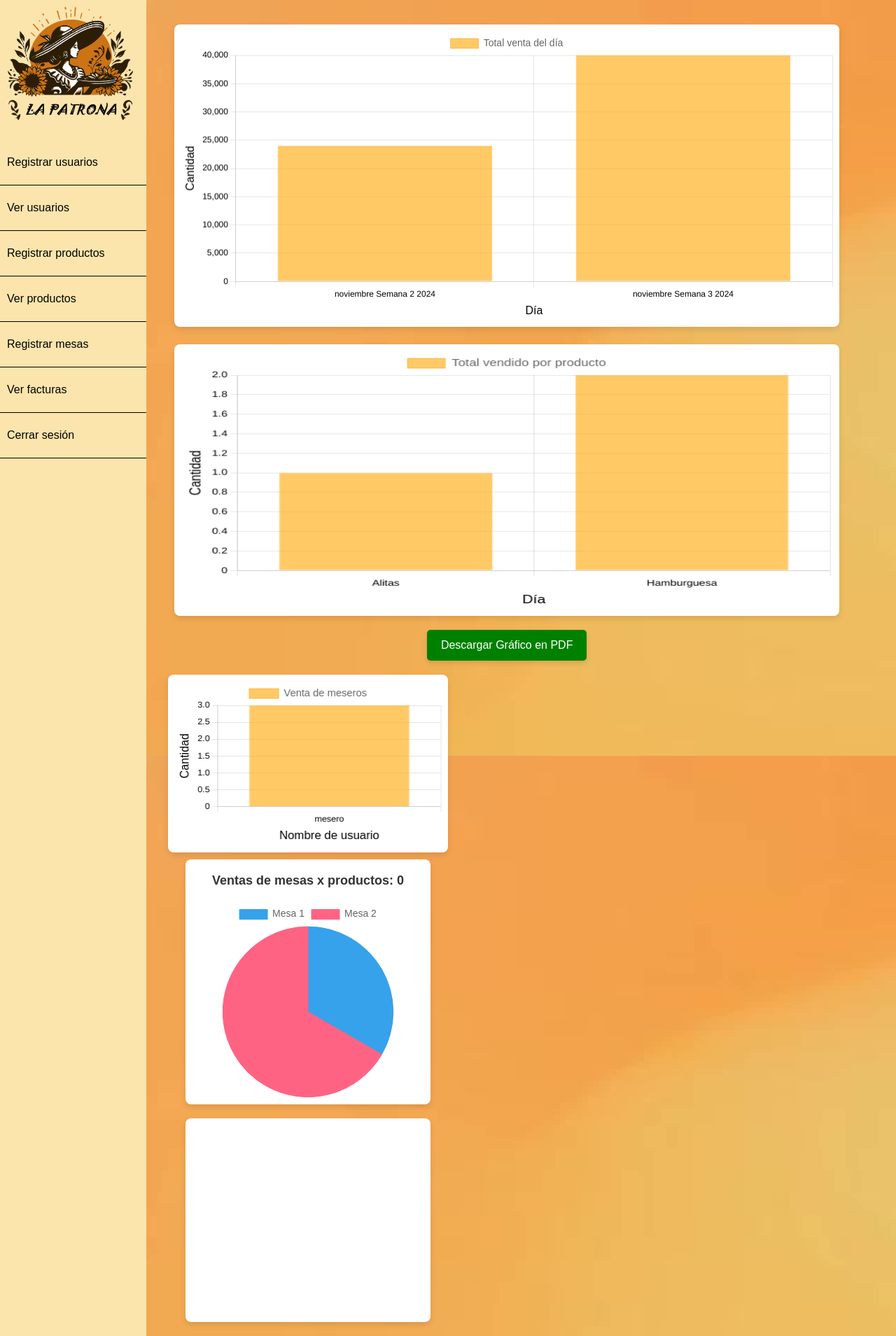
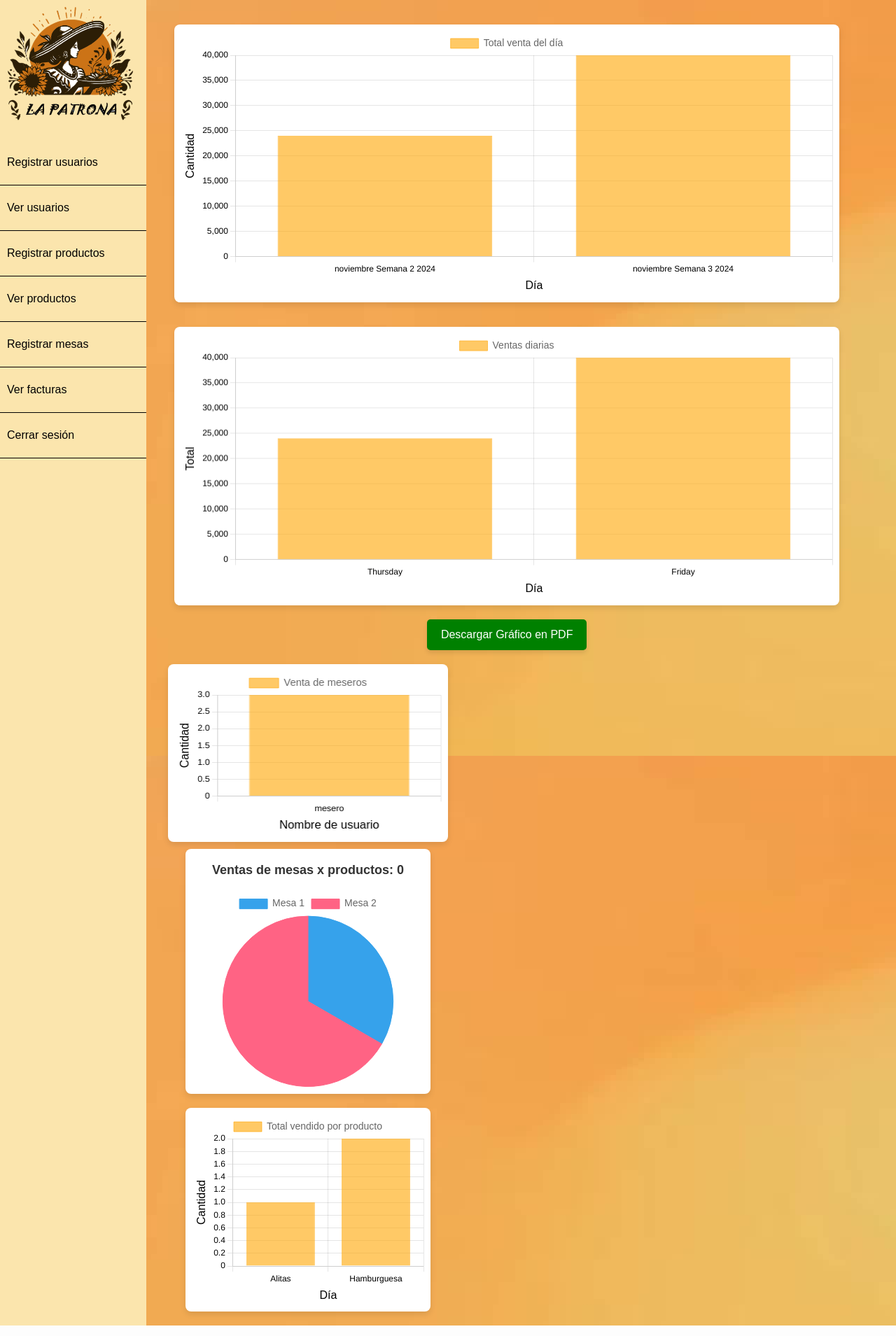
Before and after one commit to Juandoqg/Restaurant, a Django app: page /administrador/ in a window 1280 px wide. Shown: the whole page at 70% size. Run offline with Django 5.2, Linux system fonts and the light colour scheme; a user stored in the database is signed in; data comes from the database, SQL or seed files in the repository; a map, chart or similar area stays blank; some libraries are stand-ins or nearby versions.

Commit message:
ultimo grafico

```diff
--- a/myapp/static/css/Administrador.css
+++ b/myapp/static/css/Administrador.css
@@ -219,6 +219,14 @@ canvas {
     border-radius: 8px; /* Bordes redondeados */
     box-shadow: 0 4px 8px rgba(0, 0, 0, 0.1); /* Sombra suave */
   }
+
+    #histogramaDias {
+    width: 100%; /* El gráfico ocupará todo el ancho disponible */
+    background-color: white; /* Fondo blanco */
+    margin-top: 10px;
+    border-radius: 8px; /* Bordes redondeados */
+    box-shadow: 0 4px 8px rgba(0, 0, 0, 0.1); /* Sombra suave */
+  }
   #descargar-pdf {
     background-color: green; /* Color azul */
     color: white; /* Texto blanco */
--- a/myapp/static/js/grafico.js
+++ b/myapp/static/js/grafico.js
@@ -59,13 +59,17 @@ document.addEventListener("DOMContentLoaded", function() {
       crearGrafico2(meseros, ventas_meseros);
       crearGrafico3(mesas, data.cantidades_vendidas_mesas, 0);
       crearGrafico4(data.productos, data.cantidades_productos);
+      crearGrafico5(data.dias_semana, data.ventas_dias);
+
 
 
       document.getElementById('descargar-pdf').addEventListener('click', function() {
         descargarPDF('histograma', 'grafico_ventas_mes_semana.pdf', 180, 160);
         descargarPDF('meseros', 'grafico_ventas_meseros.pdf', 180, 160 );
         descargarPDF('mesas', 'grafico_ventas_mesas.pdf', 180, 160);
-        descargarPDF('productosChart', 'grafico_productos_mas_vendidos.pdf', 180, 160);
+        descargarPDF('histogramaProductos', 'grafico_productos_mas_vendidos.pdf', 180, 160);
+        descargarPDF('histogramaDias', 'grafico_dias_vendidos.pdf', 180, 160);
+
 
       });
     })
@@ -387,6 +391,83 @@ const crearGrafico4 = (productos, cantidades) => {
   });
 };
 
+const crearGrafico5= (dias, cantidadesDias) => {
+  const ctx = document.getElementById('histogramaDias').getContext('2d');
+  const myChart = new Chart(ctx, {
+    type: 'bar', // Cambiar el tipo de gráfico a 'bar' (barras)
+    data: {
+      labels: dias, // Las fechas se pasan como etiquetas en el eje X
+      datasets: [{
+        label: 'Ventas diarias',
+        data: cantidadesDias, // Los valores sumados para cada fecha
+        backgroundColor: 'rgba(255, 165, 0, 0.6)', // Color naranja con opacidad de las barras
+        borderColor: 'rgba(255, 165, 0, 0.6)', // Color del borde de las barras (azul)
+        borderWidth: 1, // Ancho del borde de las barras
+      }]
+    },
+    options: {
+      responsive: true,
+      plugins: {
+        legend: {
+          position: 'top',
+          labels: {
+            font: {
+              family: 'Arial',
+              size: 14
+            }
+          }
+        }
+      },
+      scales: {
+        y: {
+          beginAtZero: true,
+          ticks: {
+            color: 'black' // Color de los ticks del eje Y
+          },
+          grid: {
+            color: 'rgba(0, 0, 0, 0.1)' // Color de la cuadrícula en el eje Y
+          },
+          title: {
+            display: true,
+            text: 'Total', // Título del eje Y
+            color: 'black', // Color del título del eje Y
+            font: {
+              size: 16,  // Tamaño de la fuente del título
+              family: 'Arial' // Fuente del título
+            }
+          }
+        },
+        x: {
+          ticks: {
+            color: 'black' // Color de los ticks del eje X
+          },
+          grid: {
+            color: 'rgba(0, 0, 0, 0.1)' // Color de la cuadrícula en el eje X
+          },
+          title: {
+            display: true,
+            text: 'Día', // Título del eje X
+            color: 'black', // Color del título del eje X
+            font: {
+              size: 16,  // Tamaño de la fuente del título
+              family: 'Arial' // Fuente del título
+            }
+          }
+        }
+      },
+      layout: {
+        padding: {
+          left: 10,
+          right: 10,
+          top: 10,
+          bottom: 10
+        }
+      },
+      backgroundColor: '#ffffff', // Fondo blanco para el gráfico
+    }
+  });
+};
+
 function descargarPDF(canvasId, nombreArchivo, width, height) {
   const { jsPDF } = window.jspdf; // Acceder a jsPDF v2.x
   const doc = new jsPDF();
--- a/myapp/templates/administrador.html
+++ b/myapp/templates/administrador.html
@@ -56,10 +56,10 @@
         <div class="chart-column">
 
         <div class="chart-container">
-            <canvas id="histograma" width="550" height="250"></canvas>
+            <canvas id="histograma" width="550" height="230"></canvas>
         </div>
         <div class="chart-container6">
-                <canvas id="histogramaProductos" width="550" height="300"></canvas>
+                <canvas id="histogramaDias" width="550" height="230"></canvas>
             </div>
                         <button id="descargar-pdf">Descargar Gráfico en PDF</button>
 
--- a/myapp/views/viewsFactura.py
+++ b/myapp/views/viewsFactura.py
@@ -7,47 +7,44 @@ from collections import defaultdict
 from django.contrib.auth.decorators import login_required
 from django.utils import timezone
 import re
+import calendar
 
 def datos_facturas(request):
-    # Obtener todas las facturas
     facturas = Factura.objects.all()
 
-    # Inicializar listas para fechas y valores
     fechas = [factura.fecha.strftime('%Y-%m-%d') for factura in facturas]
     valores = [float(factura.valor) for factura in facturas]
 
-    # Diccionarios para acumular ventas por mesero y mesa
     cantidad_por_mesero = {}
     cantidad_por_mesa = {}
+    productos_vendidos = defaultdict(int)
+    ventas_por_dia = defaultdict(float)  # Nuevo: para acumular ventas por día de la semana
 
-    # Diccionario para productos más vendidos
-    productos_vendidos = defaultdict(int)
-
-    # Recorrer cada factura y extraer datos
     for factura in facturas:
         productos = re.findall(r'([A-Za-z\s]+)\s\(Cantidad:\s(\d+)\)', factura.cosasPedidas)
+
+        # Día de la semana (0=lunes, 6=domingo)
+        dia_semana = factura.fecha.weekday()
+        nombre_dia = calendar.day_name[dia_semana]
+        ventas_por_dia[nombre_dia] += float(factura.valor)
 
         for producto, cantidad in productos:
             cantidad = int(cantidad)
 
-            # Acumulando las ventas por mesero
             mesero_id = factura.idMesero.id
             if mesero_id in cantidad_por_mesero:
                 cantidad_por_mesero[mesero_id]['cantidad'] += cantidad
             else:
                 cantidad_por_mesero[mesero_id] = {'nombre': factura.idMesero.username, 'cantidad': cantidad}
 
-            # Acumulando las ventas por mesa
             mesa_id = factura.mesa.idMesa
             if mesa_id in cantidad_por_mesa:
                 cantidad_por_mesa[mesa_id]['cantidad'] += cantidad
             else:
                 cantidad_por_mesa[mesa_id] = {'nombre': f'Mesa {factura.mesa.idMesa}', 'cantidad': cantidad}
 
-            # Acumulando las cantidades vendidas por producto
             productos_vendidos[producto.strip()] += cantidad
 
-    # Preparar los datos para la respuesta JSON
     nombres_meseros = [info['nombre'] for info in cantidad_por_mesero.values()]
     cantidades_vendidas_meseros = [info['cantidad'] for info in cantidad_por_mesero.values()]
 
@@ -57,7 +54,10 @@ def datos_facturas(request):
     nombres_productos = list(productos_vendidos.keys())
     cantidades_productos = list(productos_vendidos.values())
 
-    # Crear el diccionario de datos para la respuesta JSON
+    # Nuevo: convertir diccionario de ventas por día a listas
+    dias_semana = list(ventas_por_dia.keys())
+    ventas_dias = list(ventas_por_dia.values())
+
     data = {
         'fechas': fechas,
         'valores': valores,
@@ -66,7 +66,9 @@ def datos_facturas(request):
         'nombres_mesas': nombres_mesas,
         'cantidades_vendidas_mesas': cantidades_vendidas_mesas,
         'productos': nombres_productos,
-        'cantidades_productos': cantidades_productos
+        'cantidades_productos': cantidades_productos,
+        'dias_semana': dias_semana,
+        'ventas_dias': ventas_dias
     }
 
     return JsonResponse(data)
```
